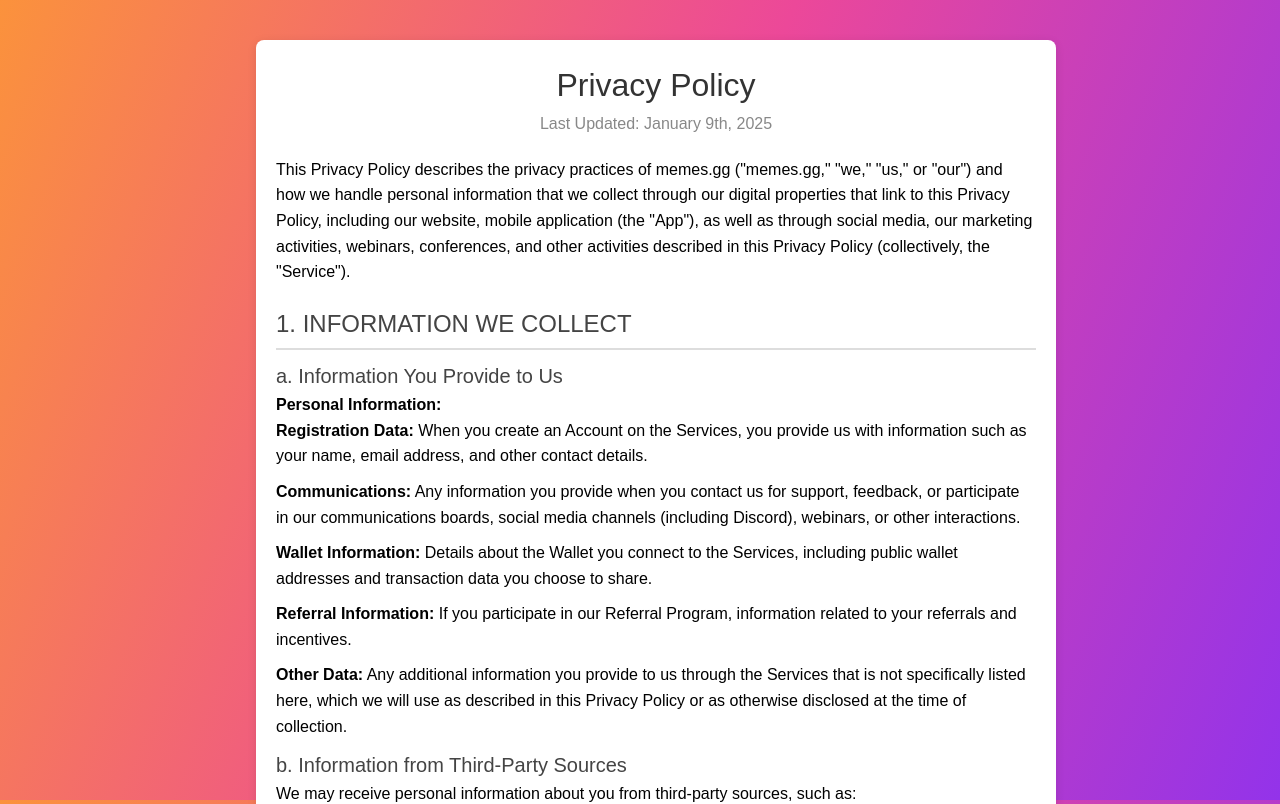
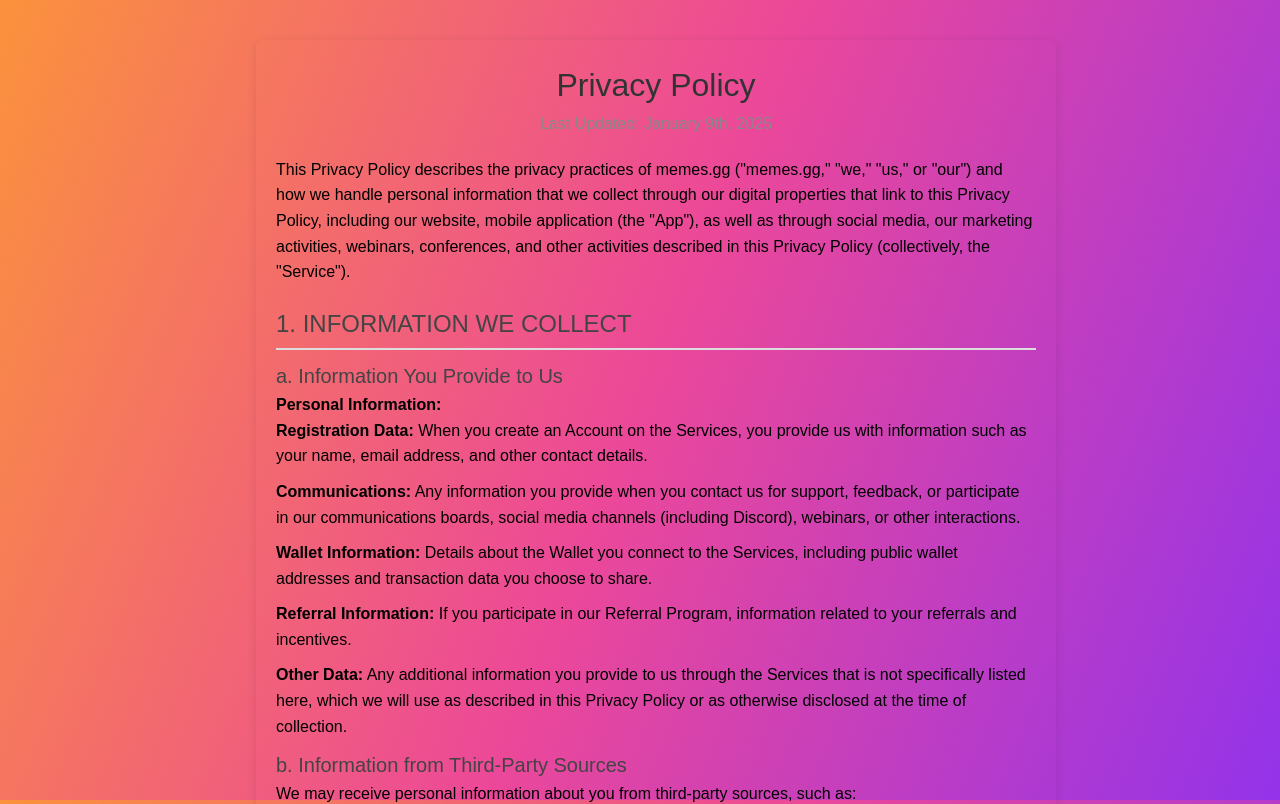
Before and after one commit to Shahidullah-Muffakir/memes, a React (Vite) app: page /policy in a window 1280 px wide. Shown: the top 804 px of the page. Built offline with nearby package versions, Linux system fonts and the light colour scheme.

Commit message:
bg color of policy

```diff
--- a/src/Policy.css
+++ b/src/Policy.css
@@ -8,7 +8,7 @@
   .policy-container {
     max-width: 800px;
     margin: 0 auto;
-    background-color: #ffffff;
+    /* background-color: #ffffff; */
     padding: 20px;
     border-radius: 8px;
     box-shadow: 0 2px 10px rgba(0, 0, 0, 0.1);
```
